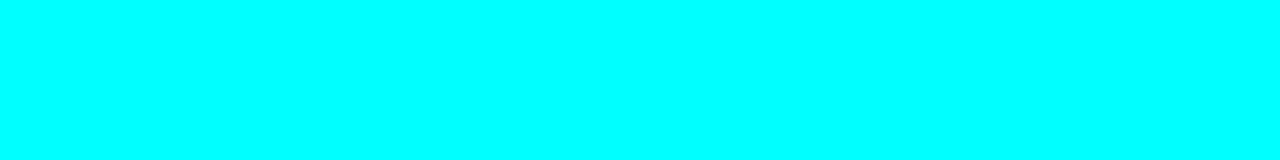
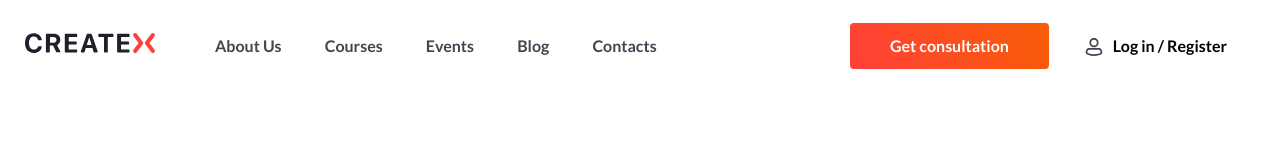
Before and after one commit to valeriapikul/my-project, a website: page app/index.html in a window 1280 px wide. Drawn offline with nearby package versions, Linux system fonts and the light colour scheme; files that its build step writes are made by us from their sources.

Commit message:
add header

```diff
--- a/app/index.html
+++ b/app/index.html
@@ -1,16 +1,74 @@
 <!DOCTYPE html>
 <html lang="en">
+
 <head>
     <meta charset="UTF-8">
     <meta http-equiv="X-UA-Compatible" content="IE=edge">
     <meta name="viewport" content="width=device-width, initial-scale=1.0">
     <title>Document</title>
+    <link rel="preconnect" href="https://fonts.googleapis.com">
+    <link rel="preconnect" href="https://fonts.gstatic.com" crossorigin>
+    <link href="https://fonts.googleapis.com/css2?family=Lato:wght@400;700;900&display=swap" rel="stylesheet">
     <link rel="stylesheet" href="css/libs.min.css">
     <link rel="stylesheet" href="css/style.min.css">
 </head>
+
 <body>
+    <header class="header">
+        <div class="container">
+            <div class="header__inner">
+                <div class="header__left">
+                    <a class="logo" href="#">
+                        <img src="images/logo.svg" alt="" class="logo__img">
+                    </a>
+                    <nav class="menu">
+                        <ul class="menu__list">
+                            <li class="menu__list-item">
+                                <a href="#" class="menu__list-item__link">
+                                    About Us
+                                </a>
+                            </li>
+                            <li class="menu__list-item">
+                                <a href="#" class="menu__list-item__link">
+                                    Courses
+                                </a>
+                            </li>
+                            <li class="menu__list-item">
+                                <a href="#" class="menu__list-item__link">
+                                    Events
+                                </a>
+                            </li>
+                            <li class="menu__list-item">
+                                <a href="#" class="menu__list-item__link">
+                                    Blog
+                                </a>
+                            </li>
+                            <li class="menu__list-item">
+                                <a href="#" class="menu__list-item__link">
+                                    Contacts
+                                </a>
+                            </li>
+                        </ul>
+                    </nav>
+                </div>
+                <div class="header__right">
+                    <a class="header__right-link" href="#">
+                        Get consultation
+                    </a>
+                    <div class="header__right-button">
+                        <button class="header__right-btn">
+                            Log in / Register
+                        </button>
+                    </div>
+                </div>
+            </div>
+        </div>
+    </header>
+
+
     <script src="https://ajax.googleapis.com/ajax/libs/jquery/3.6.0/jquery.min.js"></script>
     <script src="js/libs.min.js"></script>
     <script src="js/main.min.js"></script>
 </body>
+
 </html>
--- a/app/js/main.js
+++ b/app/js/main.js
@@ -0,0 +1,3 @@
+$ (function() {
+
+});
--- /dev/null
+++ b/app/scss/_global.scss
@@ -0,0 +1,28 @@
+html {
+    box-sizing: border-box;
+}
+*,
+*::before,
+*::after {
+    box-sizing: inherit;
+}
+.container {
+    max-width: 1250px;
+    margin: 0 auto;
+    padding: 0 10px;
+}
+a {
+    text-decoration: none;
+    color: inherit;
+}
+ul {
+    padding: 0;
+    margin: 0;
+}
+body {
+    font-size: 16px;
+    line-height: 26px;
+    font-weight: 400;
+    color: #424551;
+    font-family: 'Lato', sans-serif;
+}
--- /dev/null
+++ b/app/scss/_variables.scss
@@ -0,0 +1,9 @@
+$bg-orange: linear-gradient(55.95deg, #FF3F3A 0%, #F75E05 100%);
+
+@mixin orange-button {
+    font-weight: 700;
+    padding: 10px 40px;
+    background: $bg-orange;
+    color: #fff;
+    border-radius: 4px;
+}
--- a/app/scss/style.scss
+++ b/app/scss/style.scss
@@ -1,13 +1,72 @@
-html {
-    box-sizing: border-box;
+@import '_global';
+@import '_variables';
+
+.header {
+    &__inner {
+        height: 92px;
+        display: flex;
+        justify-content: space-between;
+        align-items: center;
+    }
+
+    &__left {
+        display: flex;
+        justify-content: space-between;
+        align-items: center;
+    }
+
+    &__right {
+        display: flex;
+        justify-content: space-between;
+        align-items: center;
+
+        &-link {
+            @include orange-button;
+            margin-right: 36px;
+        }
+
+        &-btn {
+            background-color: transparent;
+            border: none;
+            cursor: pointer;
+            padding: 10px 28px;
+            font-weight: 700;
+        }
+
+        &-button {
+            position: relative;
+
+            &::before {
+                content: '';
+                position: absolute;
+                background-image: url(../images/Person.svg);
+                width: 20px;
+                height: 20px;
+                background-repeat: no-repeat;
+                top: 11px;
+            }
+        }
+    }
 }
-*,
-*::before,
-*::after {
-    box-sizing: inherit;
+
+.logo {
+    margin-right: 60px;
 }
-body {
-    text-align: center;
-    background-color: aqua;
-    display: flex;
+
+.logo__img {}
+
+.menu {
+    &__list {
+        &-item {
+            display: inline-block;
+
+            &+& {
+                margin-left: 40px;
+            }
+
+            &__link {
+                font-weight: 700;
+            }
+        }
+    }
 }
```
Also changed, not shown: app/css/style.min.css, app/images/Person.svg (added), app/images/logo.svg (added).
